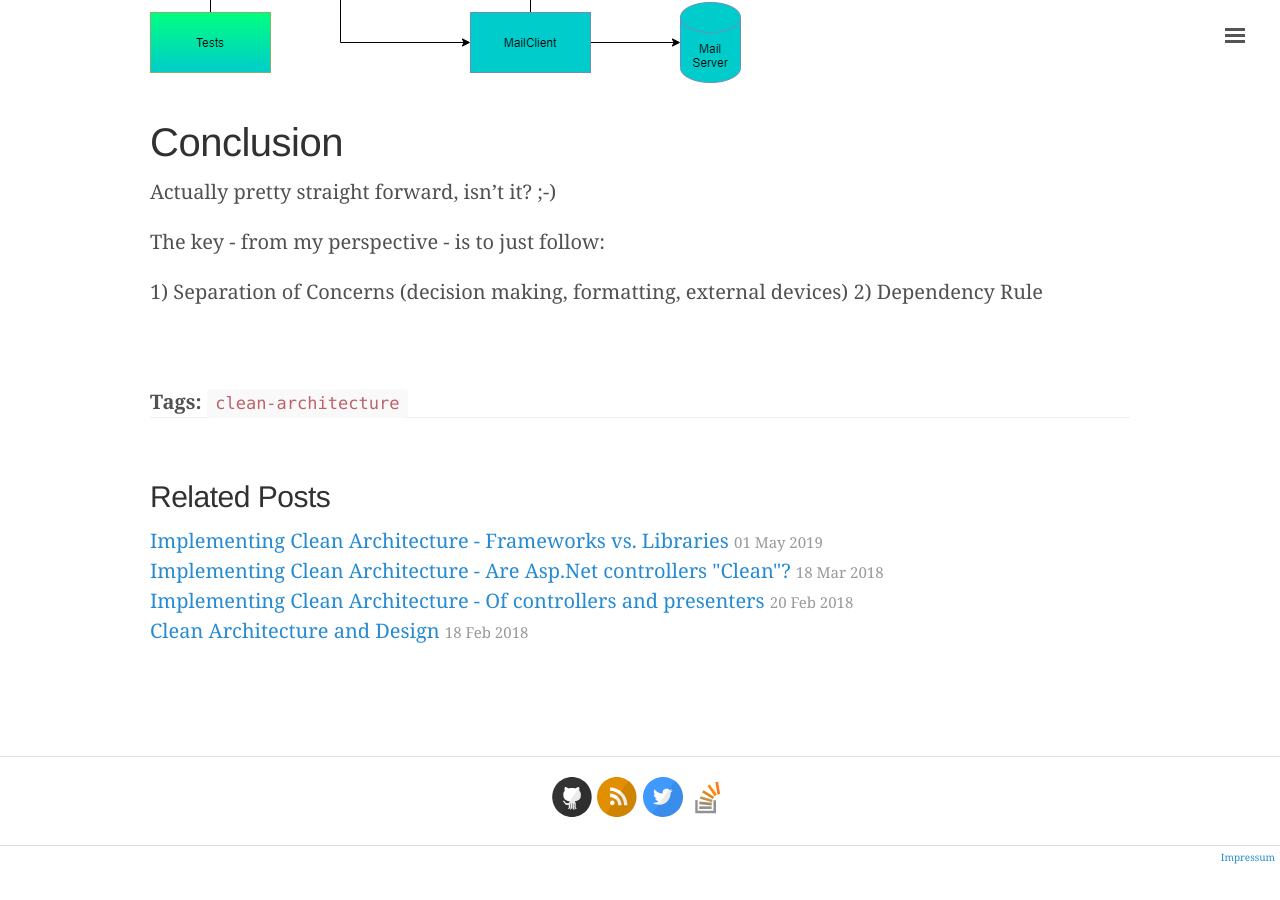
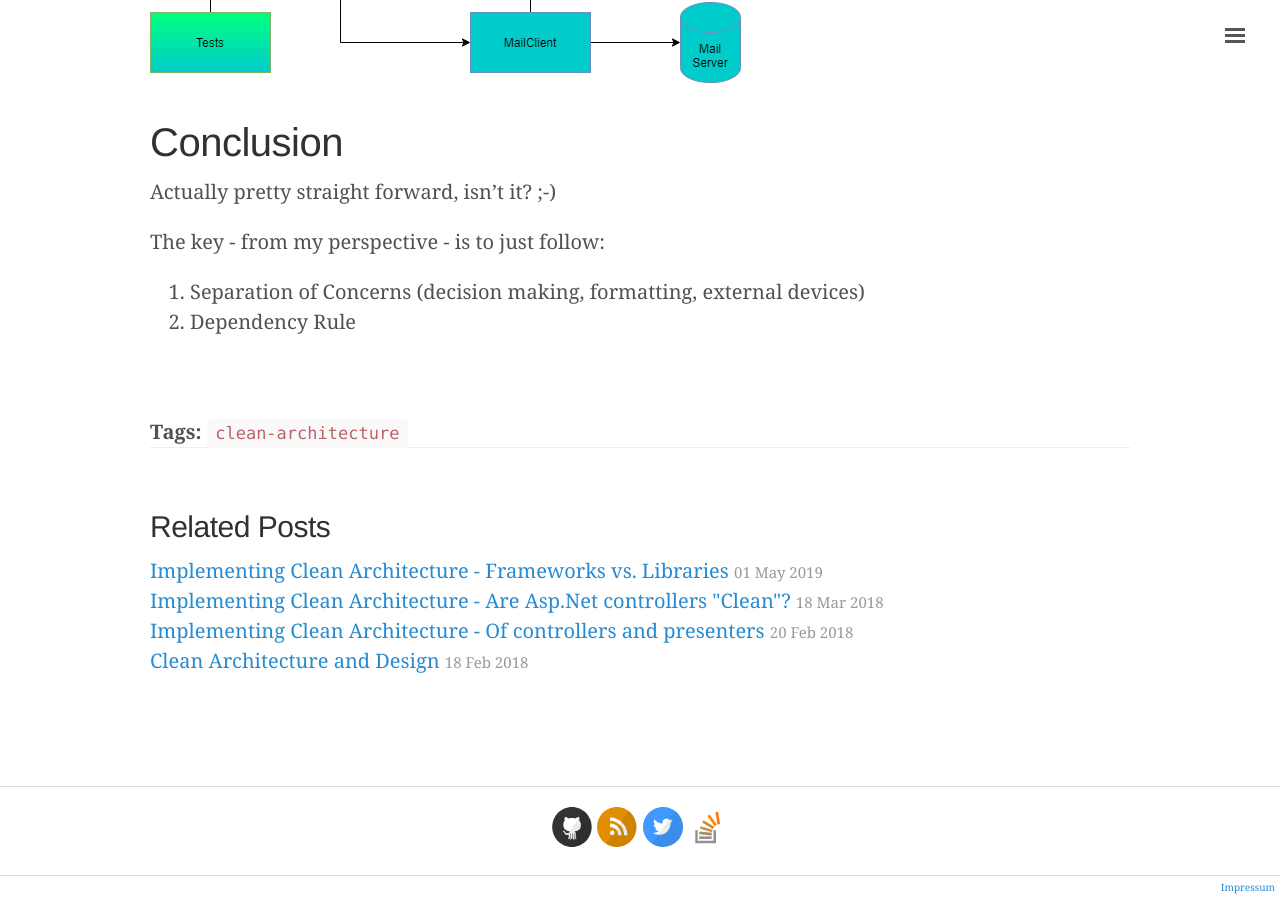
Before and after one commit to plainionist/plainionist.github.io, a Jekyll site: the page built from _posts/2022-02-02-Implementing-Clean-Architecture-CaseStudy-Mails.md, in a window 1280 px wide and 900 px high, scrolled down 7427 px. Built offline with Jekyll 4.4.1, drawn with Linux system fonts in a browser that asks for light colours; comment, search, counter and statistics services are not loaded; before the commit the page ends 8297 px from its top, so only the background shows below that.

Commit message:
post released

```diff
--- a/_posts/2022-02-02-Implementing-Clean-Architecture-CaseStudy-Mails.md
+++ b/_posts/2022-02-02-Implementing-Clean-Architecture-CaseStudy-Mails.md
@@ -173,5 +172,5 @@ Actually pretty straight forward, isn't it? ;-)
 
 The key - from my perspective - is to just follow:
 
-1) Separation of Concerns (decision making, formatting, external devices)
-2) Dependency Rule
+1. Separation of Concerns (decision making, formatting, external devices)
+2. Dependency Rule
```
Also changed, not shown: other parts of _posts/2022-02-02-Implementing-Clean-Architecture-CaseStudy-Mails.md (+0 -1 lines).
